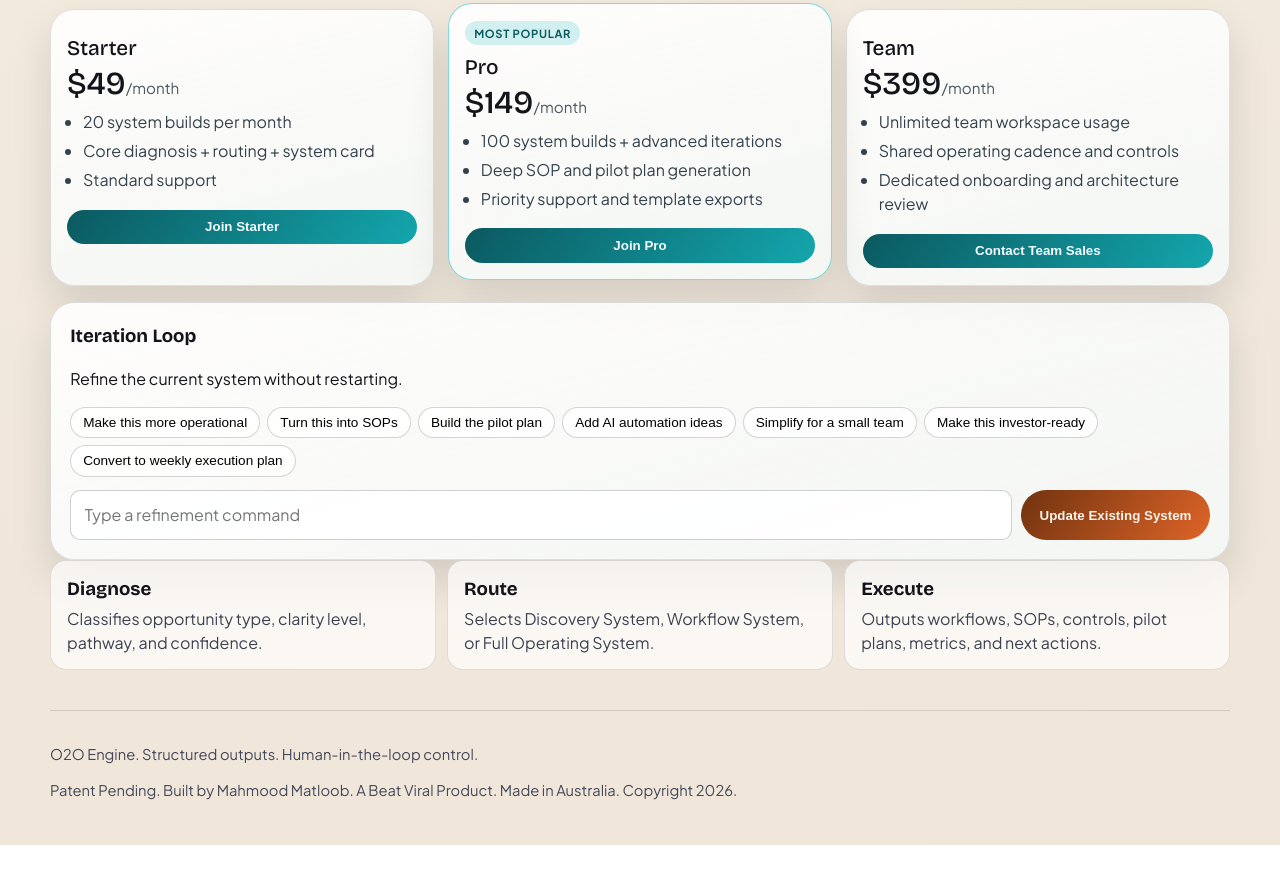
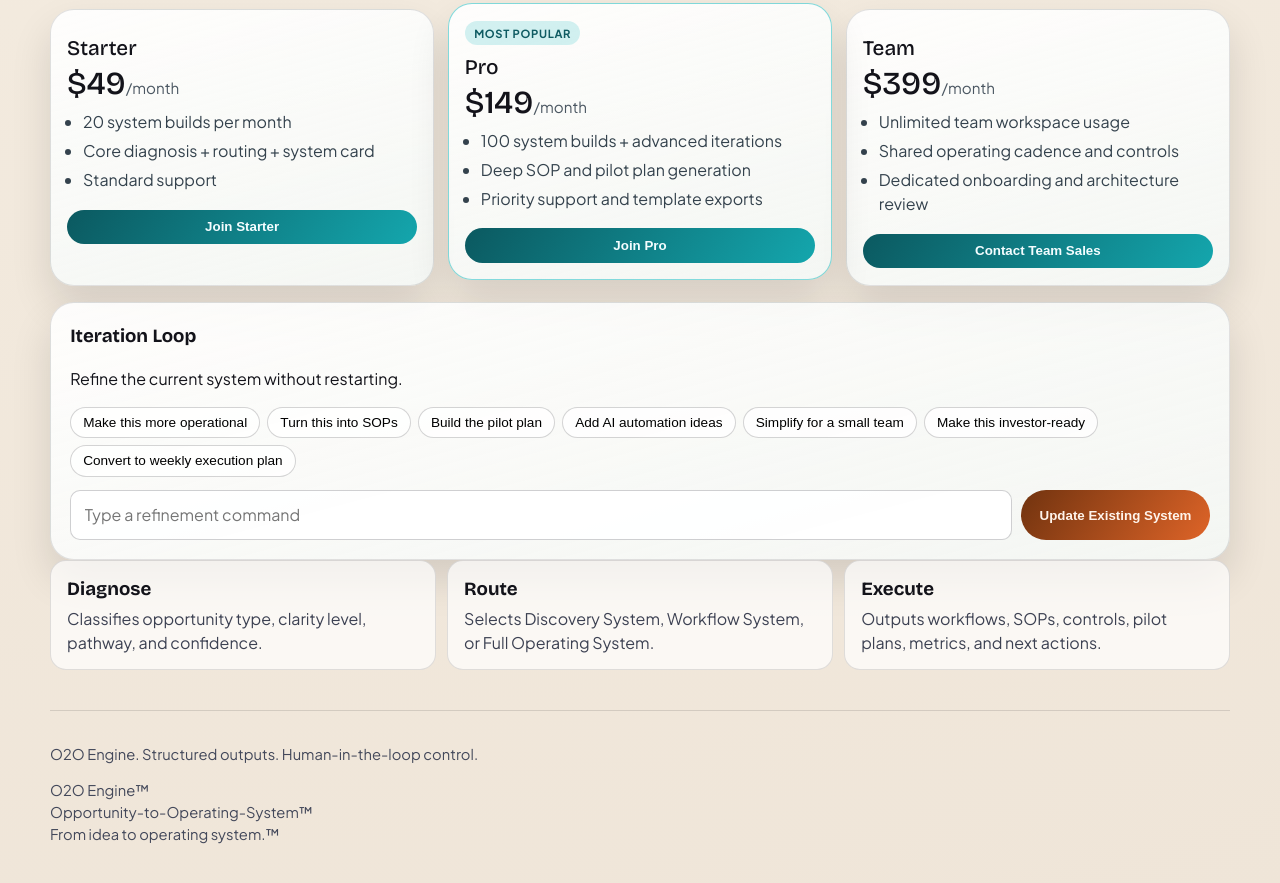
Before and after one commit to BeatViral/o2o-engine, a plain HTML site: page frontend/index.html in a window 1280 px wide. Shown: the part 2627-3510 px from the top of the page. Before the commit the page ends 3472 px from the top, so only its background shows below. Drawn offline with nearby package versions, Linux system fonts and the light colour scheme; no server answers.

Commit message:
Replace footer legal line with trademark brand statement

```diff
--- a/frontend/index.html
+++ b/frontend/index.html
@@ -269,7 +269,7 @@
 
     <footer class="site-footer">
       <p>O2O Engine. Structured outputs. Human-in-the-loop control.</p>
-      <p>Patent Pending. Built by Mahmood Matloob. A Beat Viral Product. Made in Australia. Copyright 2026.</p>
+      <p>O2O Engine™<br />Opportunity-to-Operating-System™<br />From idea to operating system.™</p>
     </footer>
 
     <script src="env.js"></script>
```
